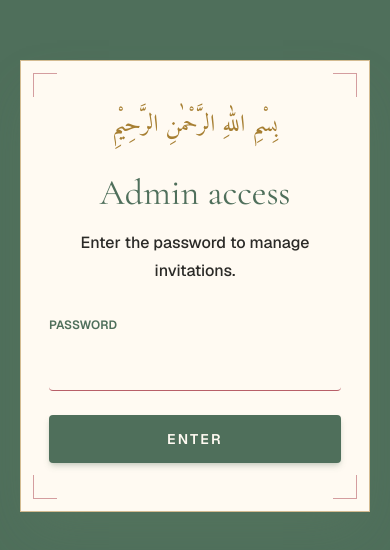
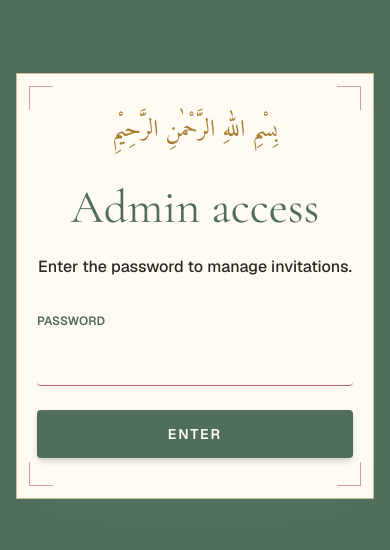
Before and after one commit to aliammad27/aliandhiraengagement, a Next.js app: page /admin/login in a window 390 px wide. Shown: the part 136-686 px from the top of the page. Built offline with nearby package versions, Linux system fonts and the light colour scheme.

Commit message:
Improve admin login mobile layout

```diff
--- a/app/admin/login/page.tsx
+++ b/app/admin/login/page.tsx
@@ -45,13 +45,13 @@ export default function AdminLoginPage() {
   };
 
   return (
-    <main className="flex min-h-screen items-center justify-center bg-sage-dark px-5 py-10 text-center text-charcoal">
+    <main className="flex min-h-[100svh] w-full items-center justify-center overflow-hidden bg-sage-dark px-4 py-8 text-center text-charcoal">
       <Toaster position="top-center" toastOptions={{ style: { background: '#4f6f5b', borderRadius: '4px', color: '#fffaf2' } }} />
 
-      <div className="relative w-full max-w-sm border border-gold/50 bg-ivory px-7 py-12 shadow-2xl shadow-sage-deep/30 sm:px-10 sm:py-14">
+      <div className="relative w-full max-w-sm border border-gold/50 bg-ivory px-5 py-10 shadow-2xl shadow-sage-deep/30 sm:px-10 sm:py-14">
         <CornerFrame borderColor="border-pink-deep/60" />
         <p className="font-arabic text-2xl text-gold">بِسْمِ اللهِ الرَّحْمٰنِ الرَّحِيْمِ</p>
-        <h1 className="mt-8 font-display text-4xl text-sage-dark">Admin access</h1>
+        <h1 className="mt-8 font-display text-[clamp(2.65rem,12vw,3.25rem)] leading-tight text-sage-dark">Admin access</h1>
         <p className="mx-auto mt-4 max-w-xs font-medium leading-7 text-charcoal">
           Enter the password to manage invitations.
         </p>
@@ -68,14 +68,15 @@ export default function AdminLoginPage() {
               onChange={(event) => setPassword(event.target.value)}
               required
               autoFocus
-              className="w-full border-b border-sage-dark/80 bg-transparent py-3 text-lg text-charcoal outline-none transition-colors focus:border-pink-deep"
+              autoComplete="current-password"
+              className="w-full border-b border-sage-dark/80 bg-transparent py-3 text-base text-charcoal outline-none transition-colors focus:border-pink-deep sm:text-lg"
             />
           </div>
 
           <button
             type="submit"
             disabled={loading}
-            className="min-h-12 w-full bg-sage-dark text-sm font-semibold uppercase tracking-[0.16em] text-ivory shadow-md shadow-sage-deep/25 transition-colors hover:bg-pink-deep focus-visible:outline focus-visible:outline-2 focus-visible:outline-offset-2 focus-visible:outline-pink-deep disabled:cursor-not-allowed disabled:opacity-60"
+            className="min-h-12 w-full bg-sage-dark px-5 text-sm font-semibold uppercase tracking-[0.14em] text-ivory shadow-md shadow-sage-deep/25 transition-colors hover:bg-pink-deep focus-visible:outline focus-visible:outline-2 focus-visible:outline-offset-2 focus-visible:outline-pink-deep disabled:cursor-not-allowed disabled:opacity-60 sm:tracking-[0.16em]"
           >
             {loading ? 'Checking...' : 'Enter'}
           </button>
```
